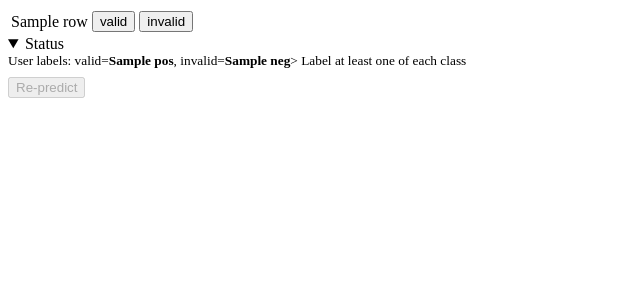
After one commit to larsiusprime/ValidityClassifier, a Flask app: template templates/_row_response.html in a window 1280 px wide. The commit adds this page. Shown: the top 300 px of the page, without its empty margins (0-640 px from the left). Run offline with Flask 3, Linux system fonts and the light colour scheme; the template is opened without the code that fills it: most values are stand-ins (such as "Sample title", 1, 10 or a date in 2020).

Commit message:
Partial updates on table for speed

```diff
--- a/app.py
+++ b/app.py
@@ -153,11 +153,24 @@ def set_label():
         probas.pop(key, None)
         session[SessionKeys.proba] = probas
 
-    # Return updated table body fragment
+    # Return updated single row fragment + OOB updates for status/predict
     src = get_sources()
     pos, neg = labeled_counts()
     can_predict = pos > 0 and neg > 0 and CatBoostClassifier is not None
-    return render_template("_table.html", df=df, sources=src, probas=get_probas(), can_predict=can_predict)
+
+    # get the updated row as a Series
+    row = df.loc[df["key_primary"] == key].iloc[0]
+
+    return render_template(
+        "_row_response.html",
+        df=df,
+        row=row,
+        sources=src,
+        probas=get_probas(),
+        pos=pos,
+        neg=neg,
+        can_predict=can_predict,
+    )
 
 
 @app.post("/predict")
--- /dev/null
+++ b/templates/_row.html
@@ -0,0 +1,51 @@
+{% set key = row['key_primary'] %}
+{% set source = sources.get(key, 'unknown') %}
+<tr id="row-{{ key }}">
+  {% for col in df.columns %}
+    {% if col == 'valid_sale' %}
+      {% set val = row[col] %}
+      {% set p = None %}
+      {% if source == 'machine' %}
+        {% set p = probas.get(key) %}
+      {% endif %}
+      {% if source == 'machine' and p is not none %}
+        {% set idx = (p * 20)|int %}
+        <td class="heat-{{ idx }}">
+      {% elif val == 'valid' %}
+        <td class="bg-valid">
+      {% elif val == 'invalid' %}
+        <td class="bg-invalid">
+      {% else %}
+        <td>
+      {% endif %}
+        {{ row[col] }}
+        {% if source == 'user' %}
+          <span class="badge badge-user">user</span>
+        {% elif source == 'machine' %}
+          <span class="badge badge-machine">machine</span>
+          {% if p is not none %}
+            <span class="proba">({{ '%.0f' % (p*100) }}%)</span>
+          {% endif %}
+        {% endif %}
+      </td>
+    {% else %}
+      <td>{{ row[col] }}</td>
+    {% endif %}
+  {% endfor %}
+  <td class="actions">
+    {% if source != 'user' %}
+      <form hx-post="/label" hx-target="#row-{{ key }}" hx-swap="outerHTML" hx-select="tr" style="display:inline">
+        <input type="hidden" name="key" value="{{ key }}">
+        <input type="hidden" name="value" value="valid">
+        <button type="submit">valid</button>
+      </form>
+      <form hx-post="/label" hx-target="#row-{{ key }}" hx-swap="outerHTML" hx-select="tr" style="display:inline">
+        <input type="hidden" name="key" value="{{ key }}">
+        <input type="hidden" name="value" value="invalid">
+        <button type="submit" class="contrast">invalid</button>
+      </form>
+    {% else %}
+      <!-- No actions for user-labeled rows -->
+    {% endif %}
+  </td>
+</tr>
--- /dev/null
+++ b/templates/_row_response.html
@@ -0,0 +1,4 @@
+<table><tbody>
+  {% include '_row.html' %}
+</tbody></table>
+{% include '_status.html' %}
--- /dev/null
+++ b/templates/_status.html
@@ -0,0 +1,12 @@
+<details open id="status" hx-swap-oob="true">
+  <summary>Status</summary>
+  <div>
+    <small>User labels: valid=<b>{{ pos }}</b>, invalid=<b>{{ neg }}</b>>
+      {% if can_predict %}<span class="badge">Ready to predict</span>{% else %}<span class="badge">Label at least one of each class</span>{% endif %}
+    </small>
+  </div>
+</details>
+
+<form id="predict-form" hx-swap-oob="true" hx-post="/predict" hx-target="#table" hx-swap="innerHTML" style="margin: 0.5rem 0 1rem 0;">
+  <button type="submit" {% if not can_predict %}disabled{% endif %}>Re-predict</button>
+</form>
```
Also changed, not shown: templates/_table.html (+5 -5 lines).
